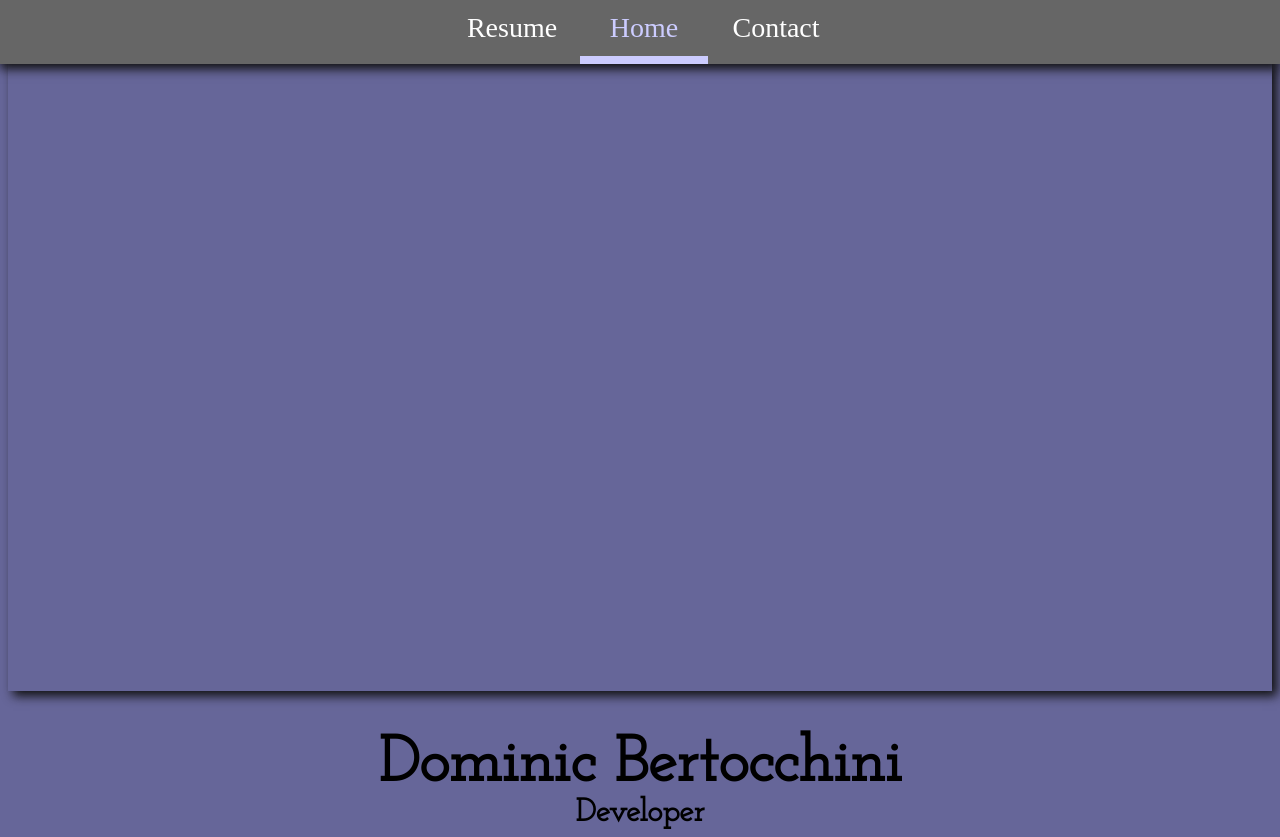
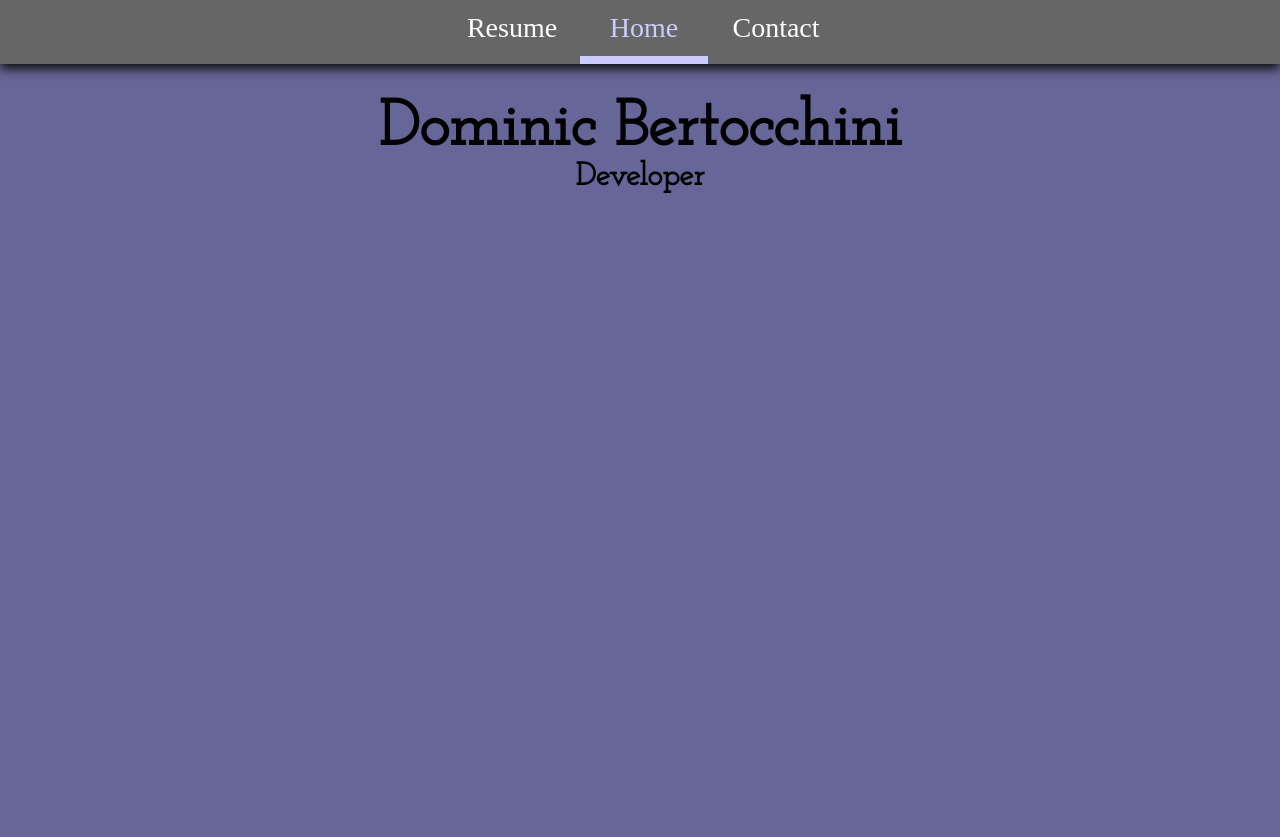
Before and after one commit to Domicnt/Personal-Website, a plain HTML site: page public/index.html in a window 1280 px wide. After the commit the page ends 800 px from the top, so only its background shows below. Drawn offline with Linux system fonts and the light colour scheme.

Commit message:
removed canvas

```diff
--- a/public/index.html
+++ b/public/index.html
@@ -16,9 +16,6 @@
           </div>
     </div>
 
-    <!-- --><canvas id="canvas">Your browser does not support the HTML 5 Canvas.</canvas>
-    <script type="application/javascript" src="scripts/index.js"></script><!-- -->
-
     <h1 style = "padding-top: 3%">Dominic Bertocchini</h1>
     <h2>Developer</h2>
 </body>
```
